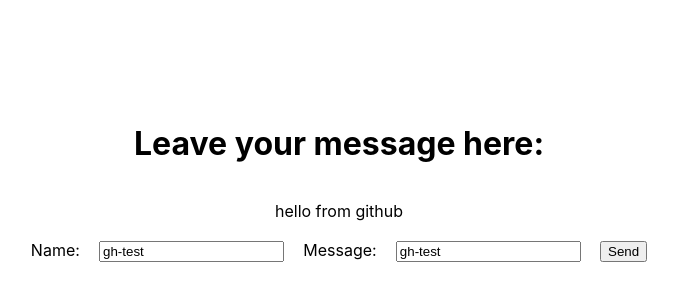
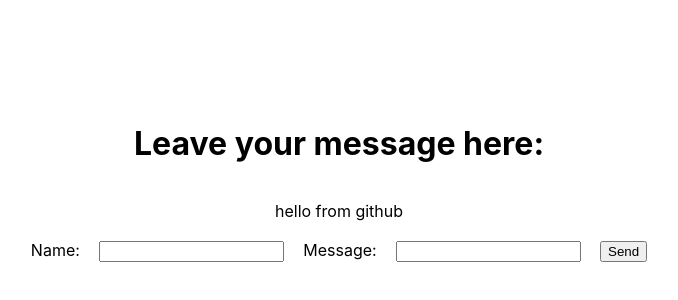
Before and after one commit to prernatripathyHT/react-serverless-app, a React (Create React App) app: page / in a window 1280 px wide. Shown: the part 132-432 px from the top of the page, without its empty margins (301-979 px from the left). Built offline with nearby package versions, Linux system fonts and the light colour scheme.

Commit message:
serverless 4

```diff
--- a/src/Form.js
+++ b/src/Form.js
@@ -5,8 +5,8 @@ export default class Form extends Component {
   constructor(props) {
     super(props);
     this.state = {
-      name: 'gh-test',
-      message: 'gh-test',
+      name: '',
+      message: '',
     };
     this.handleSubmit = this.handleSubmit.bind(this);
     this.handleChange = this.handleChange.bind(this);
```
